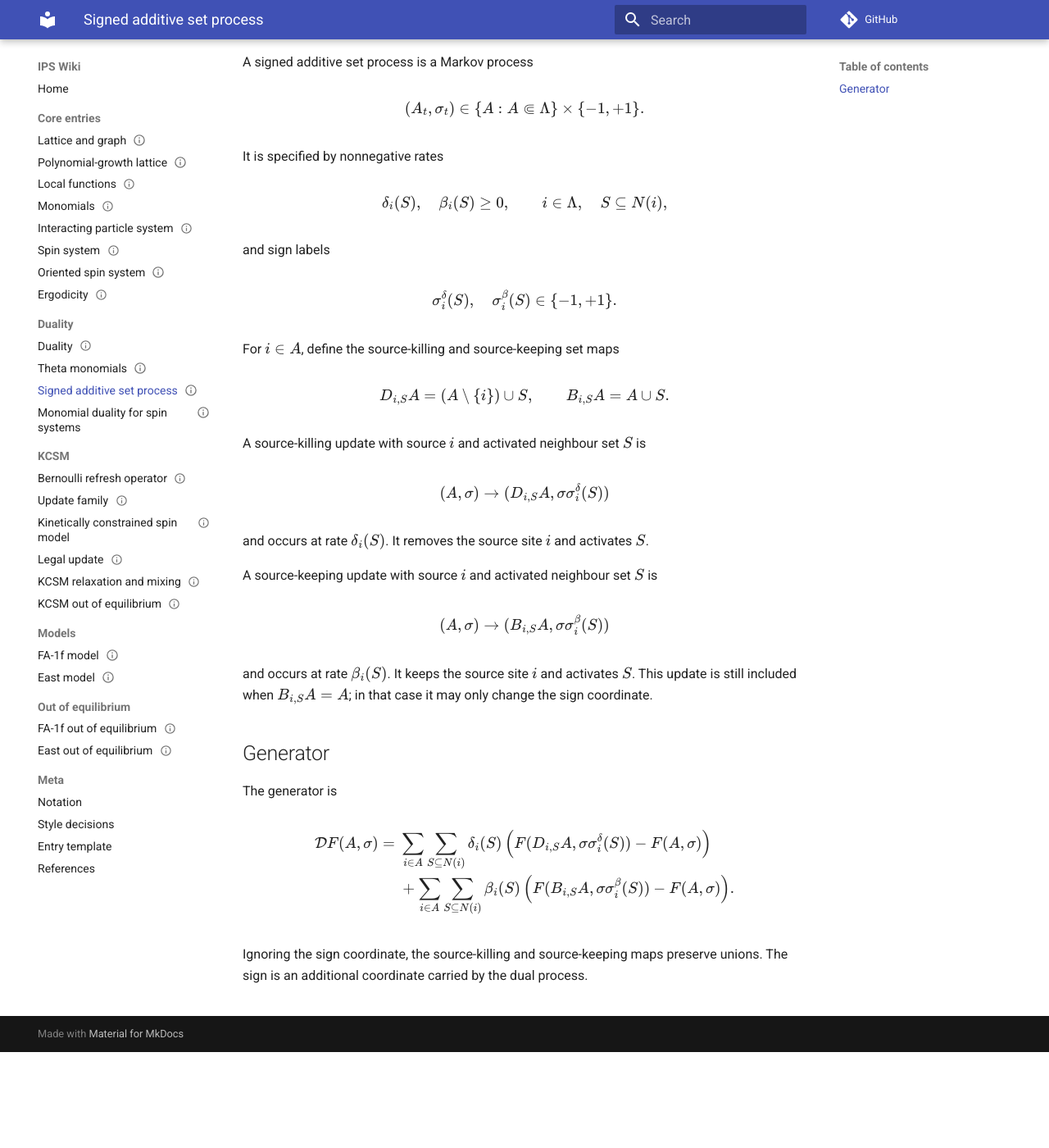
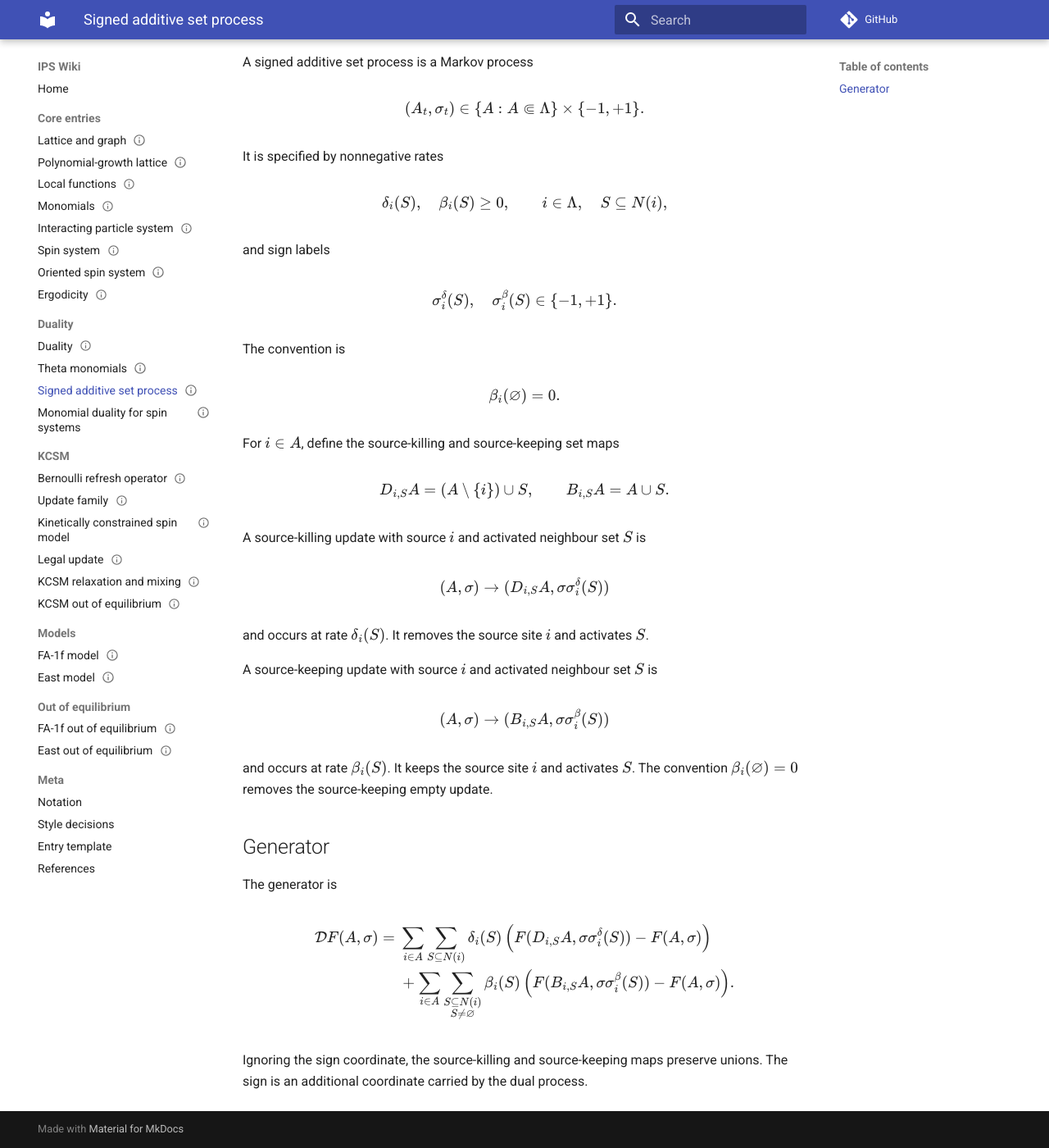
Before and after one commit to maciejgluchowski86-beep/ips-wiki, an MkDocs documentation site: the page built from docs/entries/signed-additive-set-process.md, in a window 1280 px wide and 1400 px high, scrolled down 117 px. Shown: the whole window at 82% size. Built offline with MkDocs 1.6.1 and Material for MkDocs 9.7.7, drawn with Linux system fonts in a browser that asks for light colours; comment, search, counter and statistics services are not loaded.

Commit message:
Set beta empty convention in signed additive process

```diff
--- a/docs/entries/signed-additive-set-process.md
+++ b/docs/entries/signed-additive-set-process.md
@@ -28,6 +28,12 @@ $$
 \sigma_i^\delta(S),\quad \sigma_i^\beta(S)\in\{-1,+1\}.
 $$
 
+The convention is
+
+$$
+\beta_i(\vn)=0.
+$$
+
 For \(i\in A\), define the source-killing and source-keeping set maps
 
 $$
@@ -50,7 +56,7 @@ $$
 (A,\sigma)\to(B_{i,S}A,\sigma\sigma_i^\beta(S))
 $$
 
-and occurs at rate \(\beta_i(S)\). It keeps the source site \(i\) and activates \(S\). This update is still included when \(B_{i,S}A=A\); in that case it may only change the sign coordinate.
+and occurs at rate \(\beta_i(S)\). It keeps the source site \(i\) and activates \(S\). The convention \(\beta_i(\vn)=0\) removes the source-keeping empty update.
 
 ## Generator
 
@@ -63,7 +69,7 @@ $$
 \sum_{i\in A}\sum_{S\subseteq N(i)}\delta_i(S)
 \left(F(D_{i,S}A,\sigma\sigma_i^\delta(S))-F(A,\sigma)\right)\\
 &+
-\sum_{i\in A}\sum_{S\subseteq N(i)}\beta_i(S)
+\sum_{i\in A}\sum_{\substack{S\subseteq N(i)\\ S\ne\vn}}\beta_i(S)
 \left(F(B_{i,S}A,\sigma\sigma_i^\beta(S))-F(A,\sigma)\right).
 \end{aligned}
 $$
```
